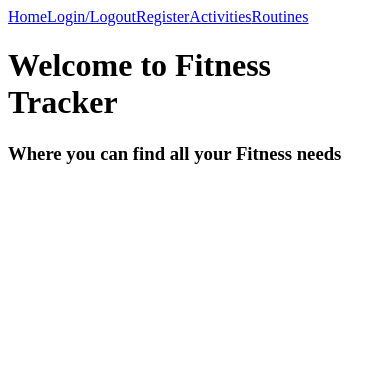
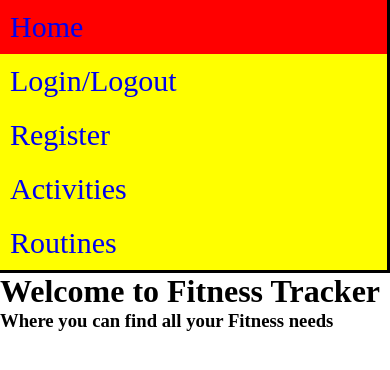
Before and after one commit to thompscott/FitnessTrackerFrontend, a React app: page / in a window 390 px wide. Built offline with nearby package versions, Linux system fonts and the light colour scheme.

Commit message:
header and navbar

```diff
--- a/public/index.html
+++ b/public/index.html
@@ -5,6 +5,7 @@
     <meta http-equiv="X-UA-Compatible" content="IE=edge">
     <meta name="viewport" content="width=device-width, initial-scale=1.0">
     <title>Fitness Tracker</title>
+    <link rel="stylesheet" href="style.css">
 </head>
 <body>
     <div id="root" ></div>
--- /dev/null
+++ b/public/style.css
@@ -0,0 +1,49 @@
+* {
+    margin: 0;
+    padding: 0;
+    box-sizing: border-box;
+}
+
+.header {
+    display: flex;
+    width: 100%;
+    justify-content: space-between;
+    background-color: rgb(0, 255, 47);
+    border-bottom: solid black;
+}
+.tab {
+    padding: 10px;
+    text-decoration: none;
+    font-size: 30px;
+    border-right: solid black;
+
+}
+.tab:hover{
+    background-color: red;
+}
+.currentUser{
+    display: flex;
+    justify-content: center;
+    align-items: center;
+    font-size: 25px;
+    padding: 10px;
+
+}
+nav{
+    display: flex;
+    color: red;
+    background-color: yellow;
+}
+
+@media (max-width:1200px){
+    .header{flex-direction: column;}
+    nav{flex-direction: column;}
+    .tab{width: 100%;
+    }
+
+}
+main{
+    display: flex;
+    flex-direction: column;
+
+}
--- a/src/components/App.js
+++ b/src/components/App.js
@@ -8,7 +8,7 @@ function App() {
     return (
         <div>
             <main>
-                <div>
+                <div className="header">
                     <nav>
                     <Link className="tab" to="/home">Home</Link>
                     <Link className="tab" to="/login">Login/Logout</Link>
@@ -18,7 +18,7 @@ function App() {
                     {(token ? <Link className="tab" to="/routines/me">My Routines</Link>: null)}
                     </nav>
                     { (token ? (
-                        <div>
+                        <div className="currentUser">
 
                         <h3>Logged in as {username}</h3>
                     </div>
```
